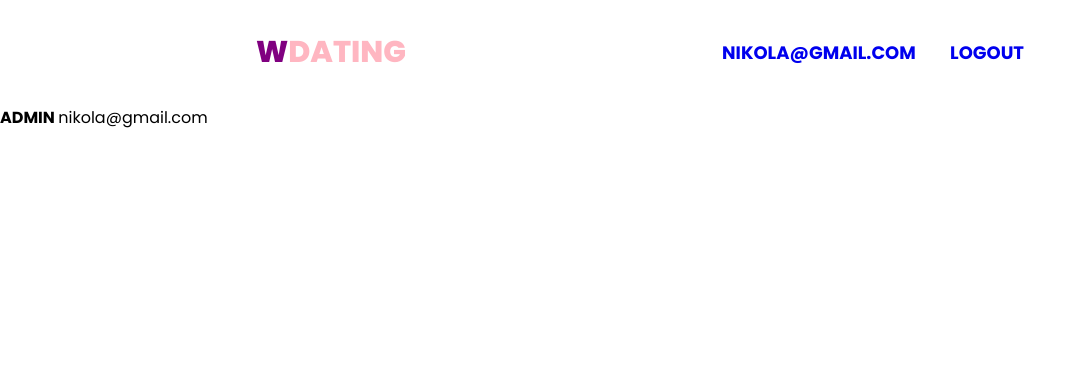
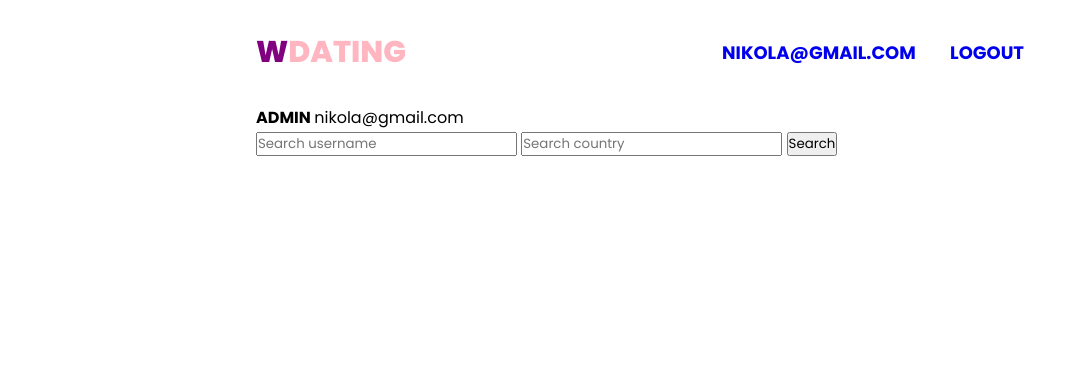
Before and after one commit to nikolabibercic/wdating, a PHP site: page /user_desh.php in a window 1280 px wide. Shown: the top 365 px of the page, without its empty margins (0-1086 px from the left). Run offline with PHP 8.4, Linux system fonts and the light colour scheme; a user stored in the database is signed in.

Commit message:
search box

```diff
--- a/classes/User.php
+++ b/classes/User.php
@@ -29,7 +29,7 @@ class User extends ConnectionBuilder {
             $this->returnUser();
         }else{
             try{
-                $sql = "insert into users(email,username,password,date_created,role_id,gender_id,country_id) values('{$email}','{$username}','{$password}',current_timestamp(),2,{$genderId},{$countryId})";
+                $sql = "insert into users(username,email,password,country_id,city,role_id,gender_id,profile_image,date_created,last_login,status_id) values('{$username}','{$email}','{$password}',{$countryId},null,2,{$genderId},null,current_timestamp(),null,null)";
                 $query = $this->conn->prepare($sql);
                 $query->execute();
             }catch(PDOException $e){
@@ -107,6 +107,18 @@ class User extends ConnectionBuilder {
         }
     }
 
+    public function getUsers($search,$country){
+        $sql = "select s.*,c.*
+                from users s
+                inner join sf_country c on c.country_id = s.country_id
+                where s.username like '%{$search}%' and c.country like '%{$country}%' ";
+        $query = $this->conn->prepare($sql);
+        $query->execute();
+        $users = $query->fetchAll(PDO::FETCH_OBJ);
+
+        return $users;
+    }
+
 }
 
 ?>
--- /dev/null
+++ b/js/main.js
@@ -0,0 +1,15 @@
+var searchBox = document.getElementById("searchBox");
+var searchCountry = document.getElementById("searchCountry");
+var btnSearch = document.getElementById("btnSearch");
+var userContainer = document.getElementById("userContainer");
+
+btnSearch.addEventListener("click",function() {
+    var xml = new XMLHttpRequest();
+    xml.onreadystatechange = function(){
+        if (this.readyState == 4 && this.status == 200) {
+            userContainer.innerHTML = this.responseText;
+        }
+    };
+    xml.open("GET", "controller/search.php?search=" + searchBox.value + "&country=" + searchCountry.value, true);
+    xml.send();
+});
--- /dev/null
+++ b/partials/search_form.php
@@ -0,0 +1,6 @@
+<div>
+    <input type="text" name="search" id="searchBox" placeholder="Search username">
+    <input type="text" name="searchCountry" id="searchCountry" placeholder="Search country">
+    <button id="btnSearch">Search</button>
+
+</div>
--- a/register.php
+++ b/register.php
@@ -42,7 +42,7 @@ if($_SERVER['REQUEST_METHOD'] === "POST"){
     }
 
     if(isset($_POST['country']) && !empty($_POST['country'])){
-        $countryId = filter_input(INPUT_POST,'gender',FILTER_SANITIZE_NUMBER_INT);
+        $countryId = filter_input(INPUT_POST,'country',FILTER_SANITIZE_NUMBER_INT);
     }else{
         $countryError = "Country is required";
         $errors = true;
--- a/views/user_desh.view.php
+++ b/views/user_desh.view.php
@@ -1,9 +1,15 @@
 <?php require 'partials/head.php'; ?>
 
-<?php if($user->isAdmin()): ?>
-    <b>ADMIN </b><?php echo $_SESSION['username']; ?>
-<?php else: ?>
-    <?php echo $_SESSION['username']; ?>
-<?php endif; ?>
+<main class="container">
+    <?php if($user->isAdmin()): ?>
+        <b>ADMIN </b><?php echo $_SESSION['username']; ?>
+    <?php else: ?>
+        <?php echo $_SESSION['username']; ?>
+    <?php endif; ?>
+
+    <?php require 'partials/search_form.php'; ?>
+
+    <div id="userContainer"></div>
+</main>
 
 <?php require 'partials/bottom.php'; ?>
```
Also changed, not shown: controller/search.php (added, +14 -0 lines).
